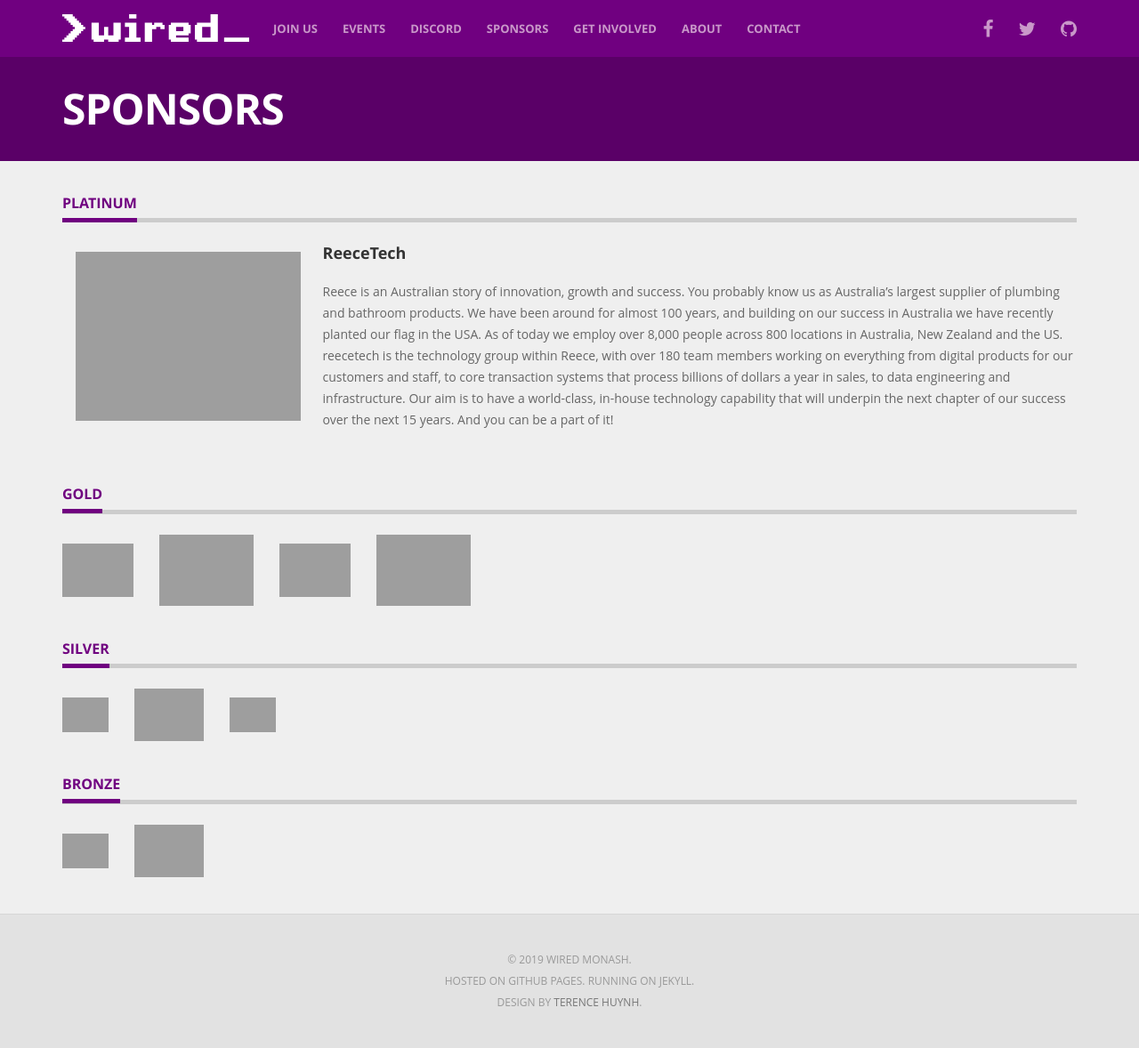
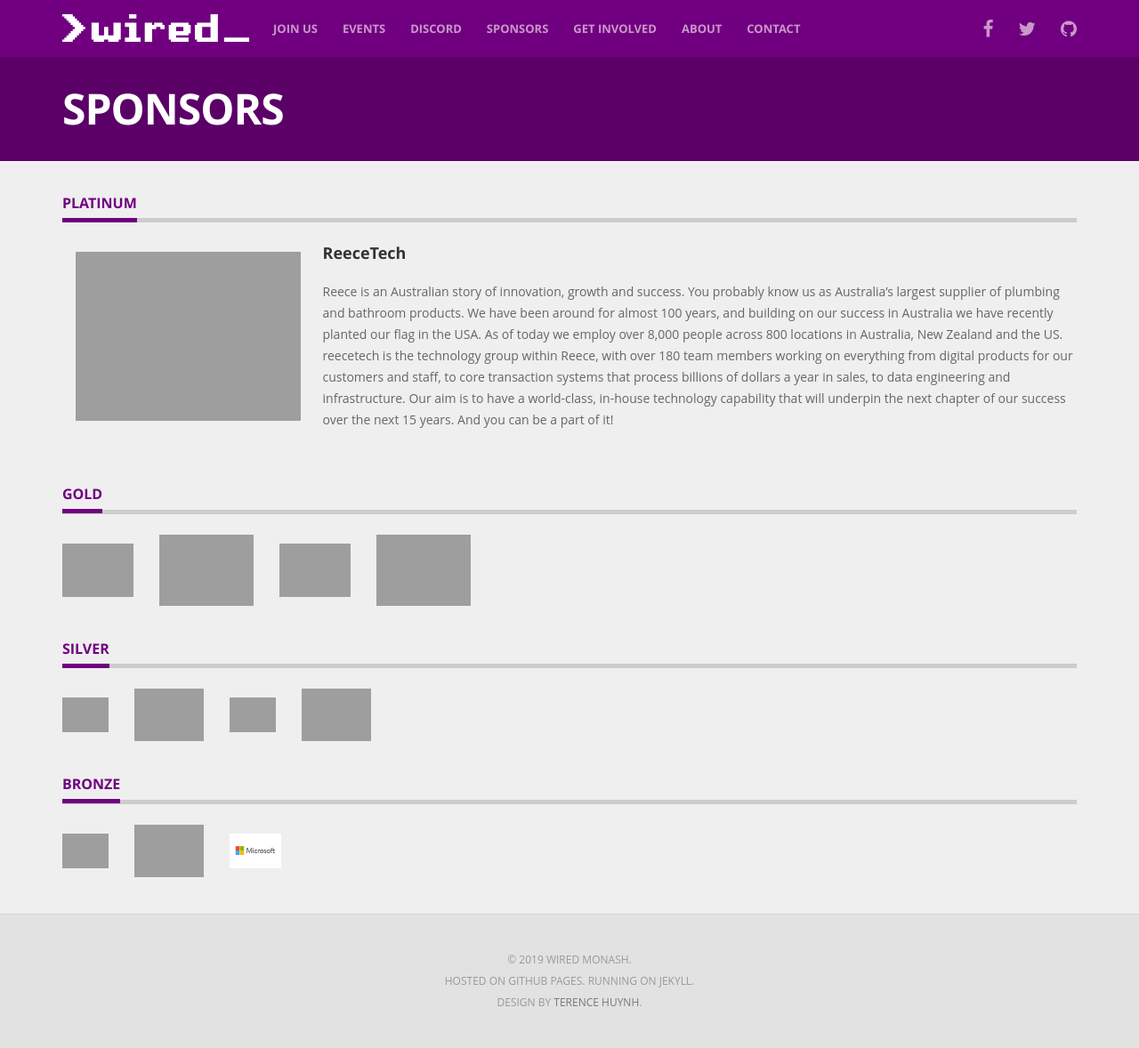
Before and after one commit to wiredmonash/wiredmonash.github.io, a Jekyll site: the page built from sponsors.html, in a window 1280 px wide. Shown: the whole page at 89% size. Built offline with Jekyll 4.4.1, drawn with Linux system fonts in a browser that asks for light colours; nearby versions of some CDN libraries; some web fonts are replaced.

Commit message:
update sponsors

```diff
--- a/sponsors.html
+++ b/sponsors.html
@@ -15,7 +15,7 @@
       <h3><span>Platinum</span></h3>
       <div class="row">
         <div class="col-sm-3">
-          <img src="{{site.url}}/assets/img/sponsor/reecetech-logo.png" class="padd" alt="Bosch" />
+          <img src="{{site.url}}/assets/img/sponsor/reecetech-logo.png" class="padd" alt="ReeceTech" />
         </div>
         <div class="col-sm-9">
           <h4>ReeceTech</h4>
@@ -41,6 +41,7 @@
         <img src="{{site.url}}/assets/img/sponsor/readygrad-logo.svg" class="padd" alt="Readygrad" />
         <img src="{{site.url}}/assets/img/sponsor/jane-street-logo.png" alt="Jane Street" />
         <img src="{{site.url}}/assets/img/sponsor/atlassian-logo.png" class="padd" alt="Atlassian" />
+        <img src="{{site.url}}/assets/img/sponsor/accenture-logo.png" alt="Accenture" />
       </div>
     </div>
     <div class="page-element sponsors bronze">
@@ -48,6 +49,7 @@
         <div class="row">
           <img src="{{site.url}}/assets/img/sponsor/bosch-logo.png" class="padd" alt="Bosch" />
           <img src="{{site.url}}/assets/img/sponsor/bcg-logo.png" alt="BCG" />
+          <img src="{{site.url}}/assets/img/sponsor/ms-logo.jpg" class="padd" alt="Microsoft" />
         </div>
       </div>
   </div>
```
Also changed, not shown: assets/img/sponsor/ms-logo.jpg (added).
